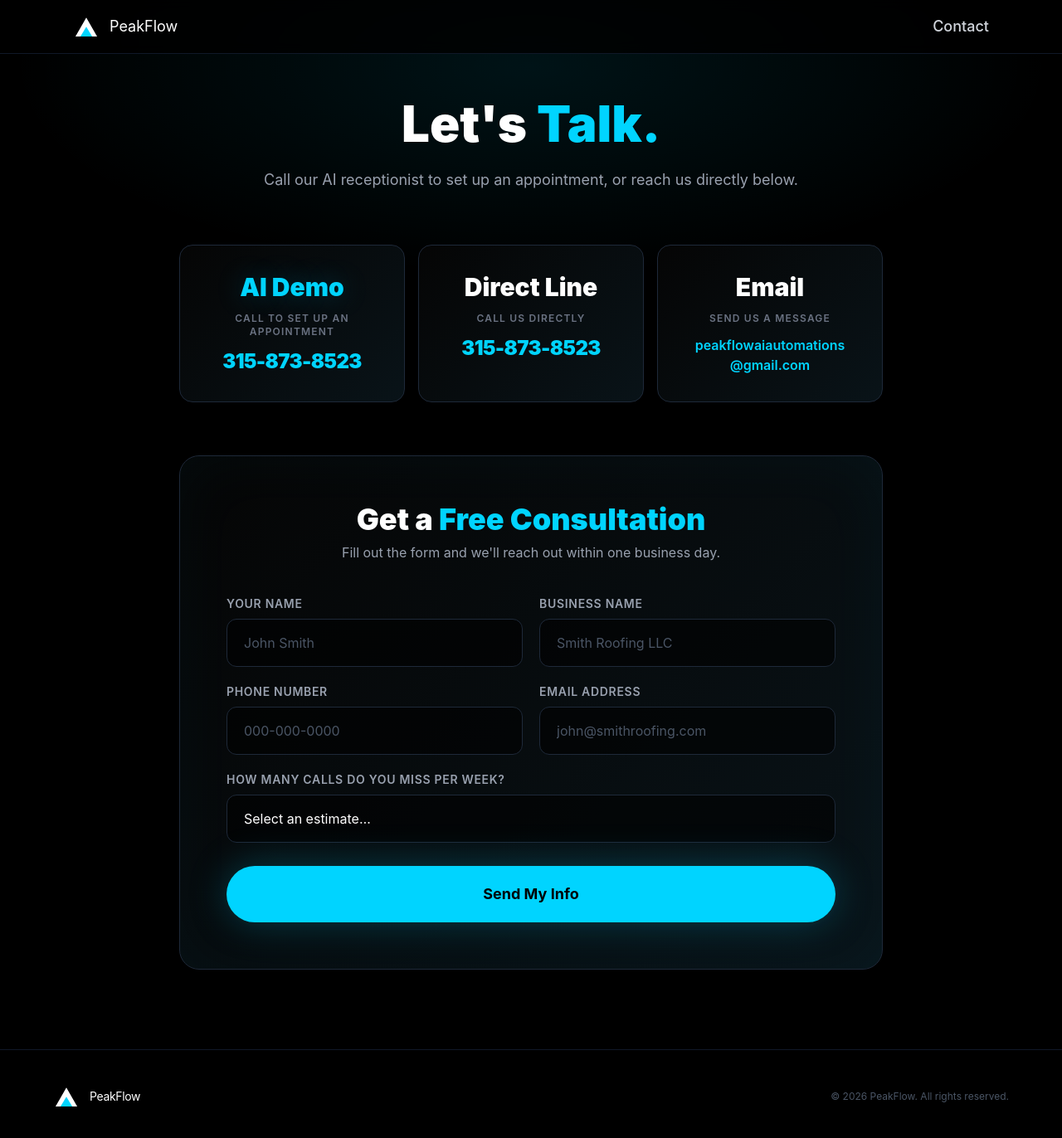
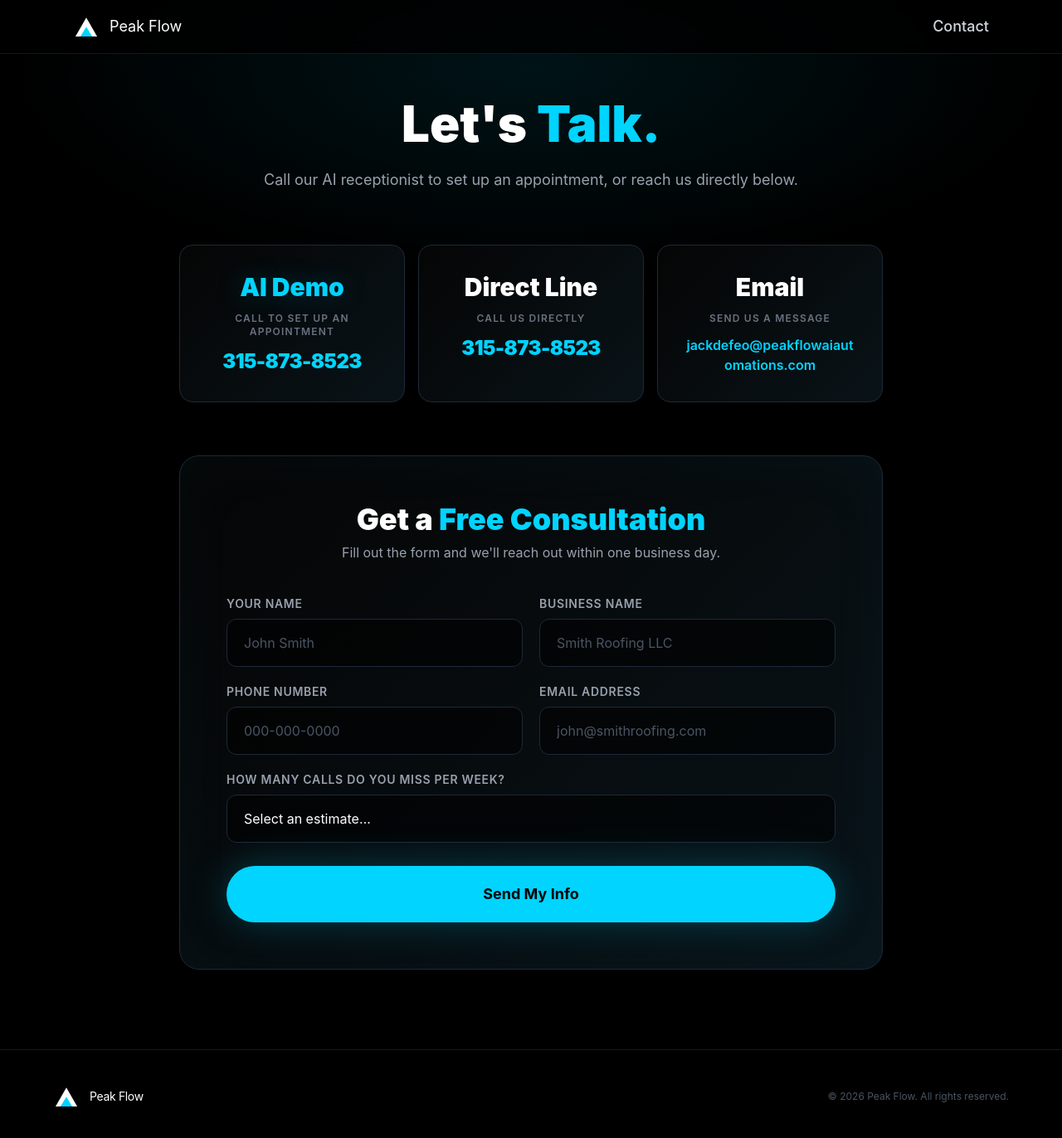
Before and after one commit to ConnerDeFeo/PeakFlow, a React (Vite) app in the folder client/: page /contact in a window 1280 px wide. Shown: the top 1372 px of the page at 83% size. Built offline with nearby package versions, Linux system fonts and the light colour scheme.

Commit message:
updated site

```diff
--- a/client/src/components/Footer.tsx
+++ b/client/src/components/Footer.tsx
@@ -6,9 +6,9 @@ export function Footer() {
       <div className="max-w-6xl mx-auto flex flex-col md:flex-row justify-between items-center gap-6">
         <div className="flex items-center gap-3">
           <Logo />
-          <span className="text-white text-sm tracking-tight">PeakFlow</span>
+          <span className="text-white text-sm tracking-tight">Peak Flow</span>
         </div>
-        <p className="text-gray-600 text-xs">© 2026 PeakFlow. All rights reserved.</p>
+        <p className="text-gray-600 text-xs">© 2026 Peak Flow. All rights reserved.</p>
       </div>
     </footer>
   )
--- a/client/src/components/Logo.tsx
+++ b/client/src/components/Logo.tsx
@@ -2,7 +2,7 @@ export function Logo({ size = 2 }: { size?: number }) {
   return (
     <img
       src="/logo.svg"
-      alt="PeakFlow logo"
+      alt="Peak Flow logo"
       style={{width: `${size}rem`, height:`${size}rem`}}
     />
   )
--- a/client/src/components/NavBar.tsx
+++ b/client/src/components/NavBar.tsx
@@ -10,7 +10,7 @@ export function NavBar() {
       <div className="max-w-6xl mx-auto px-6 py-4 flex items-center justify-between">
         <div className="flex items-center gap-3 cursor-pointer" onClick={() => navigation('/')}>
           <Logo/>
-          <span className="text-lg text-white">PeakFlow</span>
+          <span className="text-lg text-white">Peak Flow</span>
         </div>
         <Link to="/contact" className={`text-lg font-medium text-gray-300 transition-colors duration-200 hover:text-[${NEON}]`}>
           Contact
--- /dev/null
+++ b/client/src/constants/email.ts
@@ -0,0 +1 @@
+export const ownerEmail = "jackdefeo@peakflowaiautomations.com"
--- a/client/src/pages/Contact.tsx
+++ b/client/src/pages/Contact.tsx
@@ -1,6 +1,7 @@
-import { useState } from 'react'
-import { NEON, NEON_GLOW } from '../constants/colors'
-import { DEMO_NUMBER } from '../constants/demo'
+import { useState } from 'react';
+import { NEON, NEON_GLOW } from '../constants/colors';
+import { DEMO_NUMBER } from '../constants/demo';
+import { ownerEmail } from '../constants/email';
 
 const MISSED_CALLS_OPTIONS = [
   '0-2 calls',
@@ -113,7 +114,7 @@ const Contact = () => {
 
           {/* Email */}
           <a
-            href="mailto:peakflowaiautomations@gmail.com"
+            href={`mailto:${ownerEmail}`}
             className="group flex flex-col items-center text-center gap-3 border border-gray-800 rounded-2xl p-8 transition-colors hover:border-[#00d4ff]/40"
             style={{ background: 'linear-gradient(135deg,#050505,#091318)' }}
           >
@@ -125,7 +126,7 @@ const Contact = () => {
               className="text-base font-semibold break-all group-hover:opacity-80 transition-opacity"
               style={{ color: NEON }}
             >
-              peakflowaiautomations<br />@gmail.com
+              {ownerEmail}
             </span>
           </a>
         </div>
--- a/client/src/pages/landing/sections/ContactCTA.tsx
+++ b/client/src/pages/landing/sections/ContactCTA.tsx
@@ -21,7 +21,7 @@ export function ContactCTA() {
             Contact us to schedule a 30-minute consultation.
           </p>
           <a
-            href="mailto:hello@peakflow.ai"
+            href="mailto:jackdefeo@peakflowaiautomations.com"
             className="inline-block px-10 py-5 rounded-full text-lg font-bold text-black transition-opacity hover:opacity-90"
             style={{
               background: NEON,
```
